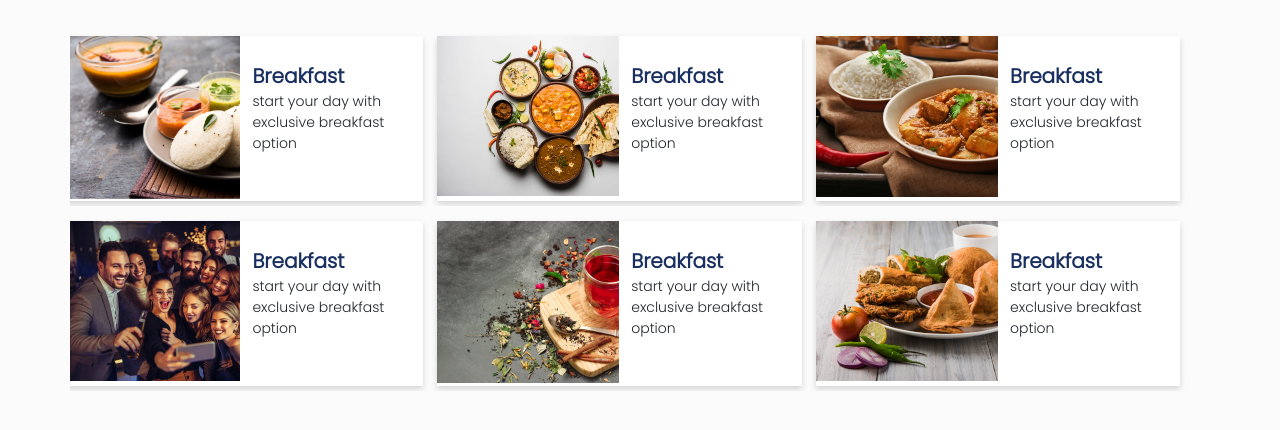
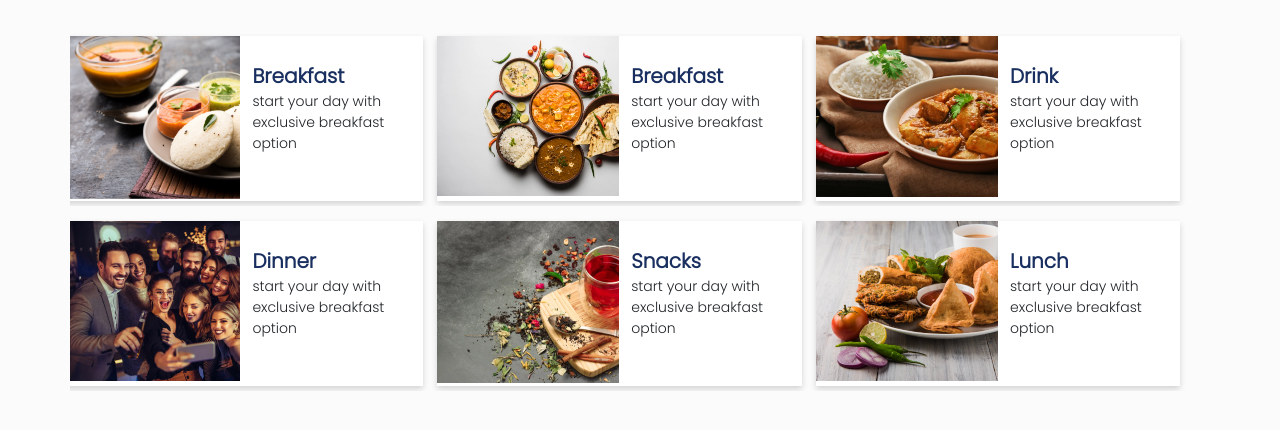
Before and after one commit to edureka-intership/assignment-2-Akshat-binjwa, a plain HTML site: page index.html in a window 1280 px wide. Shown: the part 542-972 px from the top of the page. Drawn offline with nearby package versions, Linux system fonts and the light colour scheme.

Commit message:
Initial commit

```diff
--- a/index.html
+++ b/index.html
@@ -35,16 +35,6 @@
             width: 100%;
             height: 98%;
         }
-
-        /* .banner img::after{
-            content: '';
-            width: 100%;
-            height: 100%;
-            position: absolute;
-            top: 0%;
-            left: 0%;
-            background: linear-gradient(white,brown);
-        } */
 
         button {
             cursor: pointer;
@@ -124,9 +114,6 @@
         .cards{
             background: #FFFFFF 0% 0% no-repeat padding-box;
             box-shadow: 0px  3px 6px #00000029;
-
-            /* border-bottom: 1px solid black; */
-            /* box-shadow: 5px 5px 5px 5px #00000029; */
             margin-top:15px ;
             margin-bottom: 5px;
             margin-right: 26px;
@@ -162,17 +149,6 @@
             .banner-text{
                 top: 28%;
             }
-        }
-        @media (min-width:700px) {
-            /* .e{width: 100px;height: 100px;font-size: 58px;} */
-
-            /* .form-row{
-                top: 35%;
-
-            }
-            .banner-text{
-                top: 26%;
-            } */
         }
     </style>
 </head>
@@ -248,7 +224,7 @@
                             <img src="Images/shutterstock_476864884.png" alt="">
                         </div>
                         <div class="col-md-6 card-texts">
-                            <div style="font-size: 20px;">Breakfast</div>
+                            <div style="font-size: 20px;">Drink</div>
                            <p style="font-size: 14px;"> start your day with exclusive breakfast option</p>
                         </div>
                     </div>
@@ -259,7 +235,7 @@
                             <img src="Images/shutterstock_1304064250.png" alt="">
                         </div>
                         <div class="col-md-6 card-texts">
-                            <div style="font-size: 20px;">Breakfast</div>
+                            <div style="font-size: 20px;">Dinner</div>
                            <p style="font-size: 14px;"> start your day with exclusive breakfast option</p>
                         </div>
                     </div>
@@ -268,7 +244,7 @@
                             <img src="Images/shutterstock_305270834.png" alt="">
                         </div>
                         <div class="col-md-6 card-texts">
-                            <div style="font-size: 20px;">Breakfast</div>
+                            <div style="font-size: 20px;">Snacks</div>
                            <p style="font-size: 14px;"> start your day with exclusive breakfast option</p>
                         </div>
                     </div>
@@ -277,7 +253,7 @@
                             <img  src="Images/shutterstock_351721442.png" alt="">
                         </div>
                         <div class="col-md-6 card-texts">
-                            <div style="font-size: 20px;">Breakfast</div>
+                            <div style="font-size: 20px;">Lunch</div>
                            <p style="font-size: 14px;"> start your day with exclusive breakfast option</p>
                         </div>
                     </div>
```
